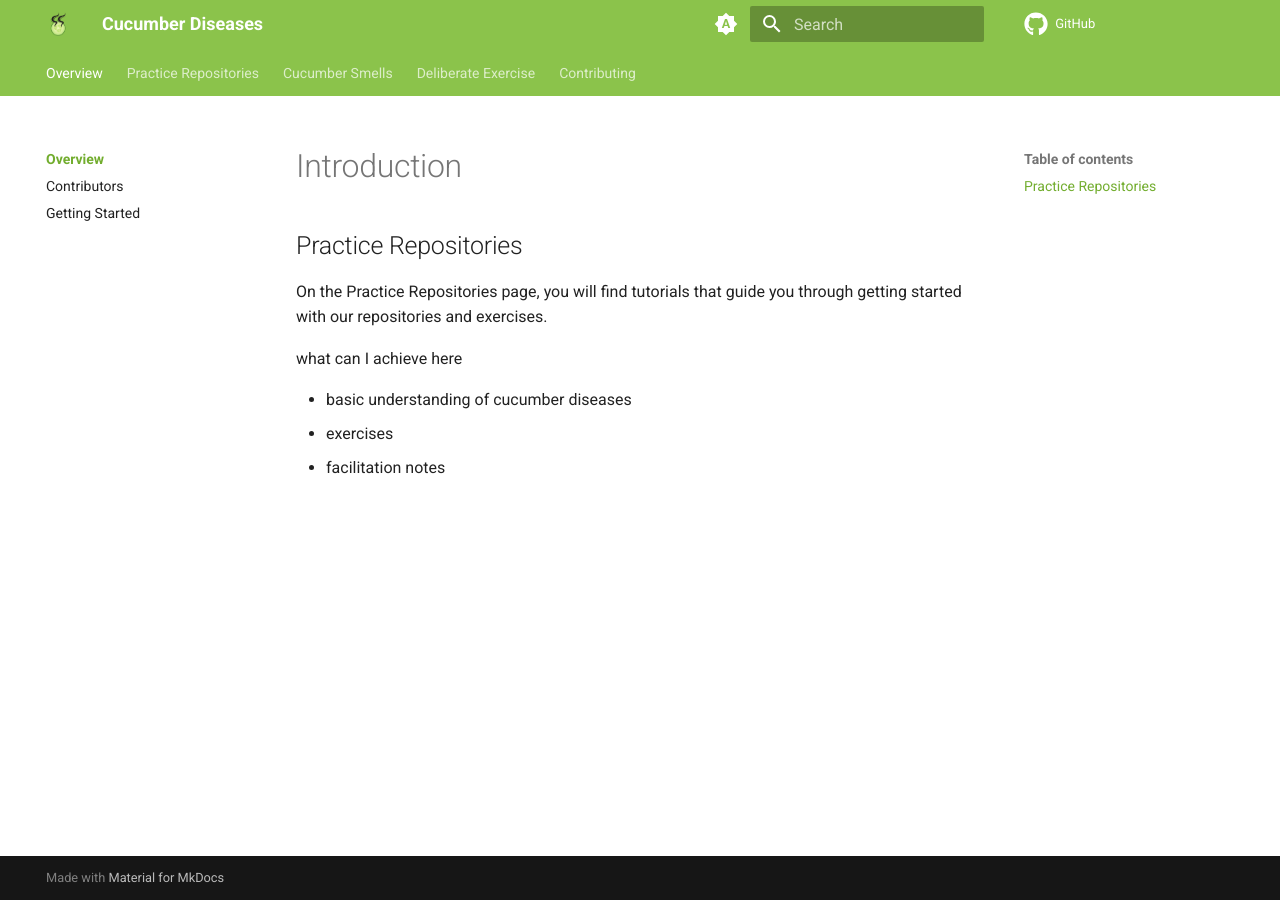
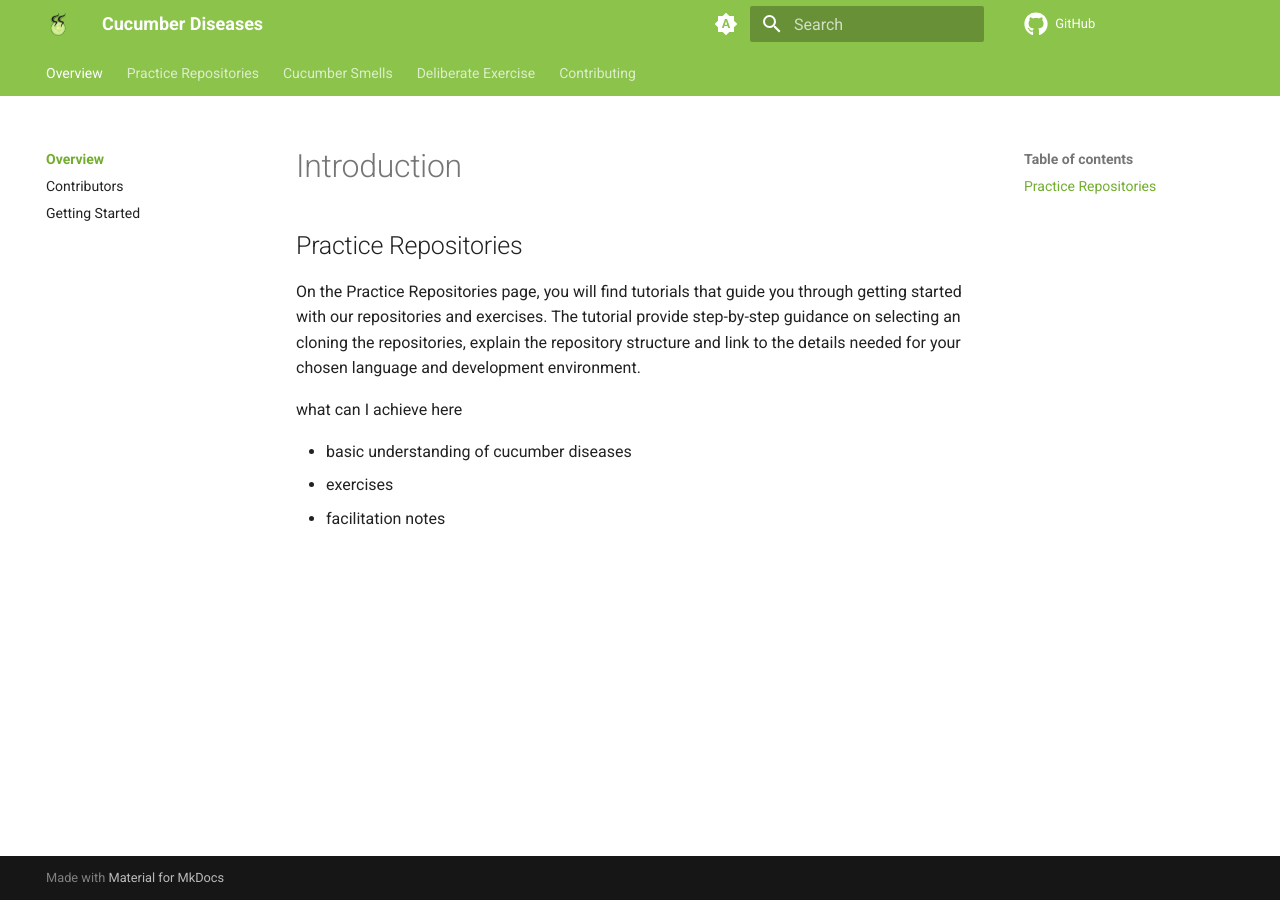
Before and after one commit to Cucumber-Diseases/cucumber-diseases.github.io, an MkDocs documentation site: the page built from docs/index.md, in a window 1280 px wide. Built offline with MkDocs 1.6.1 and Material for MkDocs 9.7.7, drawn with Linux system fonts in a browser that asks for light colours.

Commit message:
first part

```diff
--- a/docs/index.md
+++ b/docs/index.md
@@ -2,7 +2,7 @@
 
 ## Practice Repositories
 
-On the Practice Repositories page, you will find tutorials that guide you through getting started with our repositories and exercises.
+On the Practice Repositories page, you will find tutorials that guide you through getting started with our repositories and exercises. The tutorial provide step-by-step guidance on selecting an cloning the repositories, explain the repository structure and link to the details needed for your chosen language and development environment.
 
 
 
```
